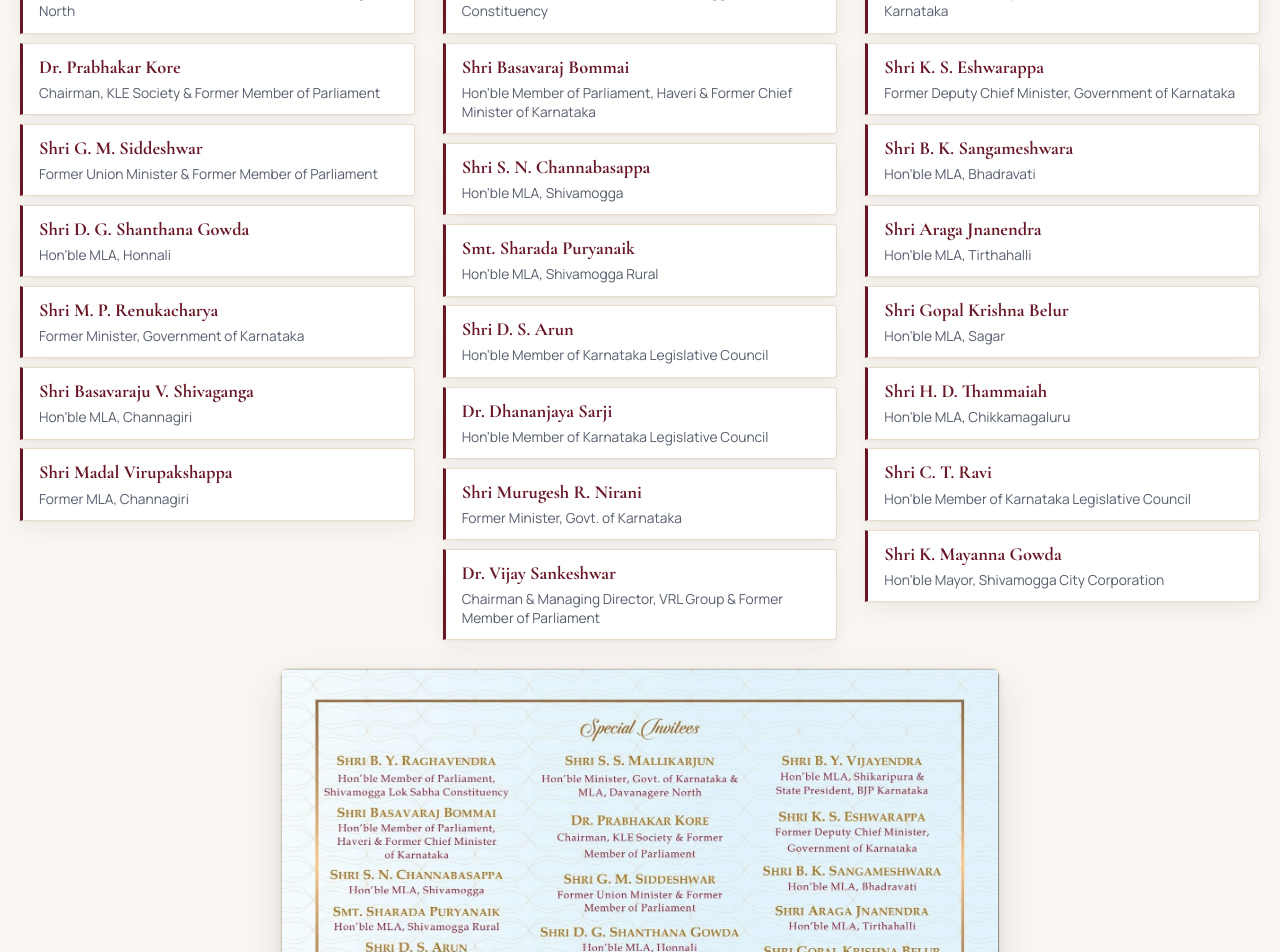
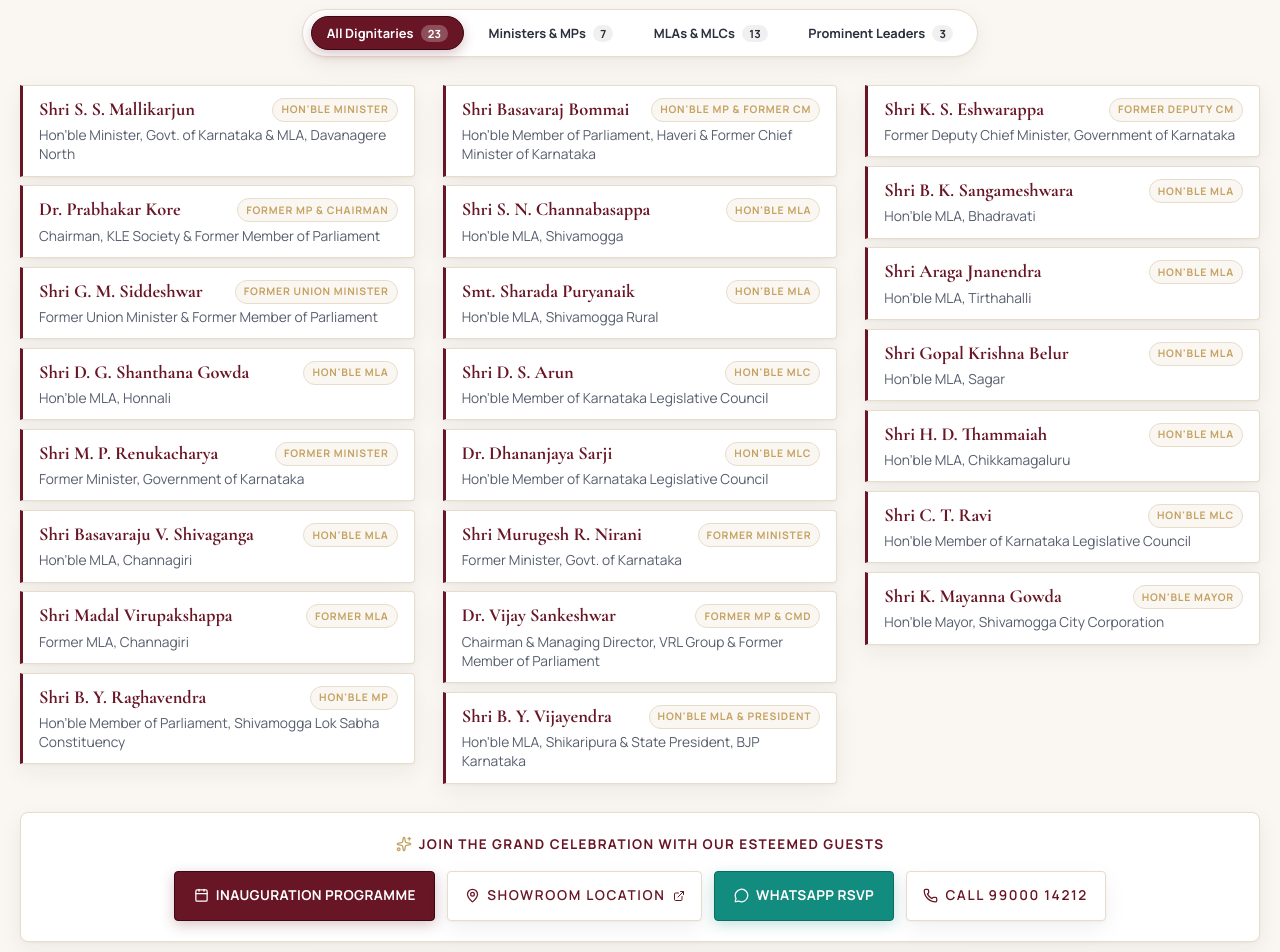
Before and after one commit to BSC-TEXTILES/bsc_shivamogga, a React (Vite) app: page / in a window 1280 px wide. Shown: the part 5320-6272 px from the top of the page. Built offline with nearby package versions, Linux system fonts and the light colour scheme.

Commit message:
Add interactive category filter, dignitary badges, and actions hub to Special Invitees

```diff
--- a/src/components/SpecialInvitees.jsx
+++ b/src/components/SpecialInvitees.jsx
@@ -1,39 +1,198 @@
-import React from "react";
+import React, { useState } from "react";
+import {
+  Calendar,
+  MapPin,
+  ExternalLink,
+  MessageCircle,
+  Phone,
+  Sparkles
+} from "lucide-react";
 import inviteP7 from "../assets/invite-p7.jpg";
 import inviteP7Webp from "../assets/invite-p7.webp";
 
-export default function SpecialInvitees() {
-  const column1 = [
-    { name: "Shri S. S. Mallikarjun", role: "Hon’ble Minister, Govt. of Karnataka & MLA, Davanagere North" },
-    { name: "Dr. Prabhakar Kore", role: "Chairman, KLE Society & Former Member of Parliament" },
-    { name: "Shri G. M. Siddeshwar", role: "Former Union Minister & Former Member of Parliament" },
-    { name: "Shri D. G. Shanthana Gowda", role: "Hon’ble MLA, Honnali" },
-    { name: "Shri M. P. Renukacharya", role: "Former Minister, Government of Karnataka" },
-    { name: "Shri Basavaraju V. Shivaganga", role: "Hon’ble MLA, Channagiri" },
-    { name: "Shri Madal Virupakshappa", role: "Former MLA, Channagiri" }
+const ALL_INVITEES = [
+  // Column 1
+  {
+    name: "Shri S. S. Mallikarjun",
+    role: "Hon’ble Minister, Govt. of Karnataka & MLA, Davanagere North",
+    category: "minister-mp",
+    tag: "Hon'ble Minister"
+  },
+  {
+    name: "Dr. Prabhakar Kore",
+    role: "Chairman, KLE Society & Former Member of Parliament",
+    category: "prominent",
+    tag: "Former MP & Chairman"
+  },
+  {
+    name: "Shri G. M. Siddeshwar",
+    role: "Former Union Minister & Former Member of Parliament",
+    category: "minister-mp",
+    tag: "Former Union Minister"
+  },
+  {
+    name: "Shri D. G. Shanthana Gowda",
+    role: "Hon’ble MLA, Honnali",
+    category: "mla-mlc",
+    tag: "Hon'ble MLA"
+  },
+  {
+    name: "Shri M. P. Renukacharya",
+    role: "Former Minister, Government of Karnataka",
+    category: "minister-mp",
+    tag: "Former Minister"
+  },
+  {
+    name: "Shri Basavaraju V. Shivaganga",
+    role: "Hon’ble MLA, Channagiri",
+    category: "mla-mlc",
+    tag: "Hon'ble MLA"
+  },
+  {
+    name: "Shri Madal Virupakshappa",
+    role: "Former MLA, Channagiri",
+    category: "mla-mlc",
+    tag: "Former MLA"
+  },
+
+  // Column 2
+  {
+    name: "Shri B. Y. Raghavendra",
+    role: "Hon’ble Member of Parliament, Shivamogga Lok Sabha Constituency",
+    category: "minister-mp",
+    tag: "Hon'ble MP"
+  },
+  {
+    name: "Shri Basavaraj Bommai",
+    role: "Hon’ble Member of Parliament, Haveri & Former Chief Minister of Karnataka",
+    category: "minister-mp",
+    tag: "Hon'ble MP & Former CM"
+  },
+  {
+    name: "Shri S. N. Channabasappa",
+    role: "Hon’ble MLA, Shivamogga",
+    category: "mla-mlc",
+    tag: "Hon'ble MLA"
+  },
+  {
+    name: "Smt. Sharada Puryanaik",
+    role: "Hon’ble MLA, Shivamogga Rural",
+    category: "mla-mlc",
+    tag: "Hon'ble MLA"
+  },
+  {
+    name: "Shri D. S. Arun",
+    role: "Hon’ble Member of Karnataka Legislative Council",
+    category: "mla-mlc",
+    tag: "Hon'ble MLC"
+  },
+  {
+    name: "Dr. Dhananjaya Sarji",
+    role: "Hon’ble Member of Karnataka Legislative Council",
+    category: "mla-mlc",
+    tag: "Hon'ble MLC"
+  },
+  {
+    name: "Shri Murugesh R. Nirani",
+    role: "Former Minister, Govt. of Karnataka",
+    category: "minister-mp",
+    tag: "Former Minister"
+  },
+  {
+    name: "Dr. Vijay Sankeshwar",
+    role: "Chairman & Managing Director, VRL Group & Former Member of Parliament",
+    category: "prominent",
+    tag: "Former MP & CMD"
+  },
+
+  // Column 3
+  {
+    name: "Shri B. Y. Vijayendra",
+    role: "Hon’ble MLA, Shikaripura & State President, BJP Karnataka",
+    category: "mla-mlc",
+    tag: "Hon'ble MLA & President"
+  },
+  {
+    name: "Shri K. S. Eshwarappa",
+    role: "Former Deputy Chief Minister, Government of Karnataka",
+    category: "minister-mp",
+    tag: "Former Deputy CM"
+  },
+  {
+    name: "Shri B. K. Sangameshwara",
+    role: "Hon’ble MLA, Bhadravati",
+    category: "mla-mlc",
+    tag: "Hon'ble MLA"
+  },
+  {
+    name: "Shri Araga Jnanendra",
+    role: "Hon’ble MLA, Tirthahalli",
+    category: "mla-mlc",
+    tag: "Hon'ble MLA"
+  },
+  {
+    name: "Shri Gopal Krishna Belur",
+    role: "Hon’ble MLA, Sagar",
+    category: "mla-mlc",
+    tag: "Hon'ble MLA"
+  },
+  {
+    name: "Shri H. D. Thammaiah",
+    role: "Hon’ble MLA, Chikkamagaluru",
+    category: "mla-mlc",
+    tag: "Hon'ble MLA"
+  },
+  {
+    name: "Shri C. T. Ravi",
+    role: "Hon’ble Member of Karnataka Legislative Council",
+    category: "mla-mlc",
+    tag: "Hon'ble MLC"
+  },
+  {
+    name: "Shri K. Mayanna Gowda",
+    role: "Hon’ble Mayor, Shivamogga City Corporation",
+    category: "prominent",
+    tag: "Hon'ble Mayor"
+  }
 ];
 
-  const column2 = [
-    { name: "Shri B. Y. Raghavendra", role: "Hon’ble Member of Parliament, Shivamogga Lok Sabha Constituency" },
-    { name: "Shri Basavaraj Bommai", role: "Hon’ble Member of Parliament, Haveri & Former Chief Minister of Karnataka" },
-    { name: "Shri S. N. Channabasappa", role: "Hon’ble MLA, Shivamogga" },
-    { name: "Smt. Sharada Puryanaik", role: "Hon’ble MLA, Shivamogga Rural" },
-    { name: "Shri D. S. Arun", role: "Hon’ble Member of Karnataka Legislative Council" },
-    { name: "Dr. Dhananjaya Sarji", role: "Hon’ble Member of Karnataka Legislative Council" },
-    { name: "Shri Murugesh R. Nirani", role: "Former Minister, Govt. of Karnataka" },
-    { name: "Dr. Vijay Sankeshwar", role: "Chairman & Managing Director, VRL Group & Former Member of Parliament" }
+const CATEGORIES = [
+  { id: "all", label: "All Dignitaries", count: ALL_INVITEES.length },
+  {
+    id: "minister-mp",
+    label: "Ministers & MPs",
+    count: ALL_INVITEES.filter((i) => i.category === "minister-mp").length
+  },
+  {
+    id: "mla-mlc",
+    label: "MLAs & MLCs",
+    count: ALL_INVITEES.filter((i) => i.category === "mla-mlc").length
+  },
+  {
+    id: "prominent",
+    label: "Prominent Leaders",
+    count: ALL_INVITEES.filter((i) => i.category === "prominent").length
+  }
 ];
 
-  const column3 = [
-    { name: "Shri B. Y. Vijayendra", role: "Hon’ble MLA, Shikaripura & State President, BJP Karnataka" },
-    { name: "Shri K. S. Eshwarappa", role: "Former Deputy Chief Minister, Government of Karnataka" },
-    { name: "Shri B. K. Sangameshwara", role: "Hon’ble MLA, Bhadravati" },
-    { name: "Shri Araga Jnanendra", role: "Hon’ble MLA, Tirthahalli" },
-    { name: "Shri Gopal Krishna Belur", role: "Hon’ble MLA, Sagar" },
-    { name: "Shri H. D. Thammaiah", role: "Hon’ble MLA, Chikkamagaluru" },
-    { name: "Shri C. T. Ravi", role: "Hon’ble Member of Karnataka Legislative Council" },
-    { name: "Shri K. Mayanna Gowda", role: "Hon’ble Mayor, Shivamogga City Corporation" }
-  ];
+export default function SpecialInvitees() {
+  const [activeTab, setActiveTab] = useState("all");
+
+  const filteredInvitees =
+    activeTab === "all"
+      ? ALL_INVITEES
+      : ALL_INVITEES.filter((item) => item.category === activeTab);
+
+  // Group into columns for balanced grid presentation
+  const colSize = Math.ceil(filteredInvitees.length / 3);
+  const col1 = filteredInvitees.slice(0, colSize);
+  const col2 = filteredInvitees.slice(colSize, colSize * 2);
+  const col3 = filteredInvitees.slice(colSize * 2);
+
+  const whatsappUrl =
+    "https://wa.me/919900014212?text=Greetings%20BSC%2C%20inquiring%20about%20the%20Grand%20Opening%20ceremony%20and%20Special%20Invitees.";
+
+  const mapsUrl = "https://www.canvaqr.com/RGS6_7gEBf";
 
   return (
     <section className="section invitees" id="invitees" aria-labelledby="invitees-title">
@@ -42,37 +201,123 @@ export default function SpecialInvitees() {
           <p className="eyebrow">Dignitaries &amp; Guests</p>
           <h2 id="invitees-title">Special Invitees</h2>
           <span className="rule" aria-hidden="true" />
+          <p className="section-intro">
+            Distinguished leaders, ministers, parliamentarians, and civic dignitaries honouring our Grand Opening.
+          </p>
         </header>
 
-        <div className="invitee-columns">
-          <ul className="invitee-list" data-reveal>
-            {column1.map((item) => (
-              <li key={item.name}>
+        {/* Interactive Filter Actions */}
+        <div className="invitees-filter-bar" data-reveal>
+          <div className="filter-pills" role="tablist" aria-label="Filter Special Invitees">
+            {CATEGORIES.map((cat) => (
+              <button
+                key={cat.id}
+                type="button"
+                role="tab"
+                aria-selected={activeTab === cat.id}
+                className={`filter-pill ${activeTab === cat.id ? "is-active" : ""}`}
+                onClick={() => setActiveTab(cat.id)}
+              >
+                <span>{cat.label}</span>
+                <span className="pill-badge">{cat.count}</span>
+              </button>
+            ))}
+          </div>
+        </div>
+
+        {/* Dignitary Cards Grid */}
+        <div className="invitee-columns" data-reveal>
+          <ul className="invitee-list">
+            {col1.map((item) => (
+              <li key={item.name} className="invitee-item">
+                <div className="invitee-top">
                   <strong>{item.name}</strong>
+                  <span className="invitee-badge">{item.tag}</span>
+                </div>
                 <span>{item.role}</span>
               </li>
             ))}
           </ul>
 
-          <ul className="invitee-list" data-reveal>
-            {column2.map((item) => (
-              <li key={item.name}>
+          <ul className="invitee-list">
+            {col2.map((item) => (
+              <li key={item.name} className="invitee-item">
+                <div className="invitee-top">
                   <strong>{item.name}</strong>
+                  <span className="invitee-badge">{item.tag}</span>
+                </div>
                 <span>{item.role}</span>
               </li>
             ))}
           </ul>
 
-          <ul className="invitee-list" data-reveal>
-            {column3.map((item) => (
-              <li key={item.name}>
+          {col3.length > 0 && (
+            <ul className="invitee-list">
+              {col3.map((item) => (
+                <li key={item.name} className="invitee-item">
+                  <div className="invitee-top">
                     <strong>{item.name}</strong>
+                    <span className="invitee-badge">{item.tag}</span>
+                  </div>
                   <span>{item.role}</span>
                 </li>
               ))}
             </ul>
+          )}
         </div>
 
+        {/* Section Action Hub */}
+        <div className="invitees-actions-hub" data-reveal>
+          <div className="invitees-actions-header">
+            <Sparkles size={16} className="sparkle-gold" aria-hidden="true" />
+            <span>Join the Grand Celebration with Our Esteemed Guests</span>
+          </div>
+
+          <div className="invitees-actions">
+            <a
+              className="btn btn-gala-primary"
+              href="#opening"
+              aria-label="View Inauguration ceremony programme"
+            >
+              <Calendar size={15} aria-hidden="true" />
+              <span>Inauguration Programme</span>
+            </a>
+
+            <a
+              className="btn btn-gala-secondary"
+              href={mapsUrl}
+              target="_blank"
+              rel="noopener noreferrer"
+              aria-label="Open Parekh Vinayaka Mall location in Maps"
+            >
+              <MapPin size={15} aria-hidden="true" />
+              <span>Showroom Location</span>
+              <ExternalLink size={12} aria-hidden="true" />
+            </a>
+
+            <a
+              className="btn btn-gala-whatsapp"
+              href={whatsappUrl}
+              target="_blank"
+              rel="noopener noreferrer"
+              aria-label="RSVP and enquire via WhatsApp"
+            >
+              <MessageCircle size={15} aria-hidden="true" />
+              <span>WhatsApp RSVP</span>
+            </a>
+
+            <a
+              className="btn btn-gala-secondary"
+              href="tel:+919900014212"
+              aria-label="Call RSVP helpline 99000 14212"
+            >
+              <Phone size={15} aria-hidden="true" />
+              <span>Call 99000 14212</span>
+            </a>
+          </div>
+        </div>
+
+        {/* Official Invitation Artwork */}
         <div className="invitees-art" data-reveal>
           <div className="invite-frame slim">
             <picture>
--- a/src/index.css
+++ b/src/index.css
@@ -1261,6 +1261,69 @@ h2 {
   background: var(--ivory-canvas);
 }
 
+/* Interactive Filter Bar */
+.invitees-filter-bar {
+  display: flex;
+  justify-content: center;
+  margin-bottom: clamp(1.25rem, 2.5vw, 1.75rem);
+}
+
+.filter-pills {
+  display: inline-flex;
+  flex-wrap: wrap;
+  align-items: center;
+  justify-content: center;
+  gap: 0.5rem;
+  background: #FFFFFF;
+  padding: 0.35rem 0.5rem;
+  border-radius: 50px;
+  border: 1px solid var(--ivory-border);
+  box-shadow: var(--shadow-card);
+}
+
+.filter-pill {
+  display: inline-flex;
+  align-items: center;
+  gap: 0.45rem;
+  padding: 0.45rem 0.95rem;
+  border-radius: 50px;
+  border: 1px solid transparent;
+  background: transparent;
+  color: var(--charcoal-body);
+  font-family: var(--font-body);
+  font-size: 0.8rem;
+  font-weight: 700;
+  cursor: pointer;
+  transition: all 0.25s var(--ease);
+}
+
+.filter-pill:hover {
+  background: var(--ivory-warm);
+  color: var(--royal-maroon);
+}
+
+.filter-pill.is-active {
+  background: var(--royal-maroon);
+  color: #FFFFFF;
+  border-color: var(--royal-maroon-deep);
+  box-shadow: 0 4px 12px rgba(104, 21, 37, 0.25);
+}
+
+.pill-badge {
+  display: inline-block;
+  padding: 0.1rem 0.45rem;
+  border-radius: 20px;
+  font-size: 0.7rem;
+  background: rgba(0, 0, 0, 0.06);
+  color: inherit;
+  line-height: 1.2;
+}
+
+.filter-pill.is-active .pill-badge {
+  background: rgba(255, 255, 255, 0.25);
+  color: #FFFFFF;
+}
+
 .invitee-columns {
   display: grid;
   grid-template-columns: repeat(3, minmax(0, 1fr));
@@ -1276,22 +1339,30 @@ h2 {
   gap: 0.55rem;
 }
 
-.invitee-list li {
+.invitee-item {
   padding: 0.75rem 1rem;
   background: #FFF;
   border: 1px solid var(--ivory-border);
   border-left: 3px solid var(--royal-maroon);
   border-radius: 0 var(--radius-sm) var(--radius-sm) 0;
   box-shadow: var(--shadow-card);
-  transition: transform 0.25s var(--ease), box-shadow 0.25s var(--ease);
-}
-
-.invitee-list li:hover {
+  transition: transform 0.25s var(--ease), box-shadow 0.25s var(--ease), border-color 0.25s;
+}
+
+.invitee-item:hover {
   transform: translateX(4px);
   box-shadow: var(--shadow-hover);
-}
-
-.invitee-list strong {
+  border-left-color: var(--gold-antique);
+}
+
+.invitee-top {
+  display: flex;
+  align-items: flex-start;
+  justify-content: space-between;
+  gap: 0.5rem;
+}
+
+.invitee-item strong {
   display: block;
   font-family: var(--font-display);
   font-size: 1.15rem;
@@ -1300,12 +1371,61 @@ h2 {
   line-height: 1.3;
 }
 
-.invitee-list span {
+.invitee-badge {
+  flex-shrink: 0;
+  display: inline-block;
+  font-size: 0.65rem;
+  font-weight: 700;
+  letter-spacing: 0.08em;
+  text-transform: uppercase;
+  color: var(--gold-antique);
+  background: var(--ivory-canvas);
+  border: 1px solid var(--ivory-border);
+  padding: 0.15rem 0.5rem;
+  border-radius: 20px;
+}
+
+.invitee-item span:not(.invitee-badge) {
   display: block;
   margin-top: 0.2rem;
   font-size: 0.86rem;
   line-height: 1.4;
   color: var(--charcoal-muted);
+}
+
+/* Actions Hub for Special Invitees */
+.invitees-actions-hub {
+  margin-top: clamp(1.25rem, 2.5vw, 1.75rem);
+  padding: 1.25rem 1.5rem;
+  background: #FFFFFF;
+  border: 1px solid var(--ivory-border);
+  border-radius: var(--radius-md);
+  box-shadow: var(--shadow-card);
+  text-align: center;
+}
+
+.invitees-actions-header {
+  display: inline-flex;
+  align-items: center;
+  gap: 0.45rem;
+  font-size: 0.84rem;
+  font-weight: 700;
+  letter-spacing: 0.1em;
+  text-transform: uppercase;
+  color: var(--royal-maroon);
+  margin-bottom: 1rem;
+}
+
+.invitees-actions-header .sparkle-gold {
+  color: var(--gold-antique);
+}
+
+.invitees-actions {
+  display: flex;
+  flex-wrap: wrap;
+  justify-content: center;
+  align-items: center;
+  gap: 0.75rem;
 }
 
 .invitees-art {
@@ -1924,6 +2044,26 @@ h2 {
   .location-label {
     padding: 0.85rem 1rem;
   }
+
+  .invitees-actions {
+    flex-direction: column;
+    align-items: stretch;
+  }
+
+  .invitees-actions .btn {
+    width: 100%;
+  }
+
+  .filter-pills {
+    width: 100%;
+    justify-content: center;
+    border-radius: var(--radius-md);
+  }
+
+  .filter-pill {
+    padding: 0.4rem 0.75rem;
+    font-size: 0.75rem;
+  }
 }
 
 /* Phones (360px - 480px) */
@@ -1969,6 +2109,17 @@ h2 {
 
   .dignitary-list span {
     font-size: 0.84rem;
+  }
+
+  .invitee-top {
+    flex-direction: column;
+    align-items: flex-start;
+    gap: 0.25rem;
+  }
+
+  .filter-pill {
+    padding: 0.35rem 0.6rem;
+    font-size: 0.72rem;
   }
 
   .hero-actions .btn {
```
Lines whose indentation alone changed are shown as unchanged.
